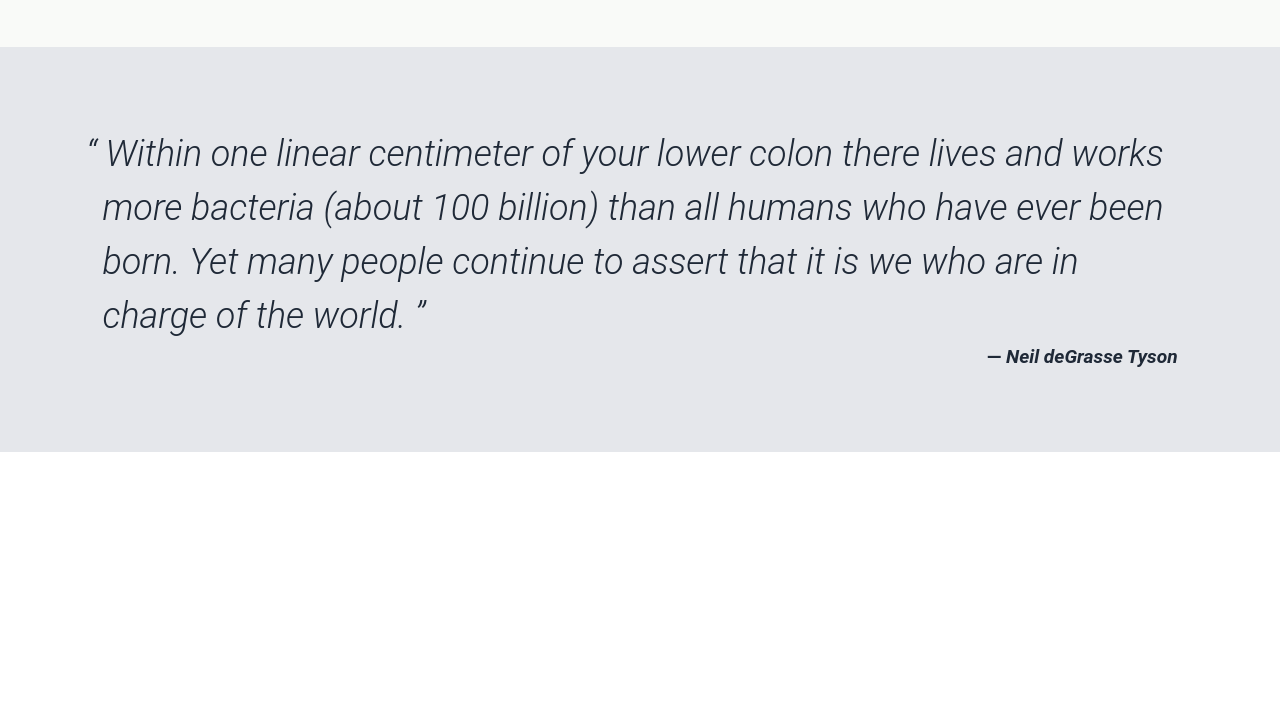
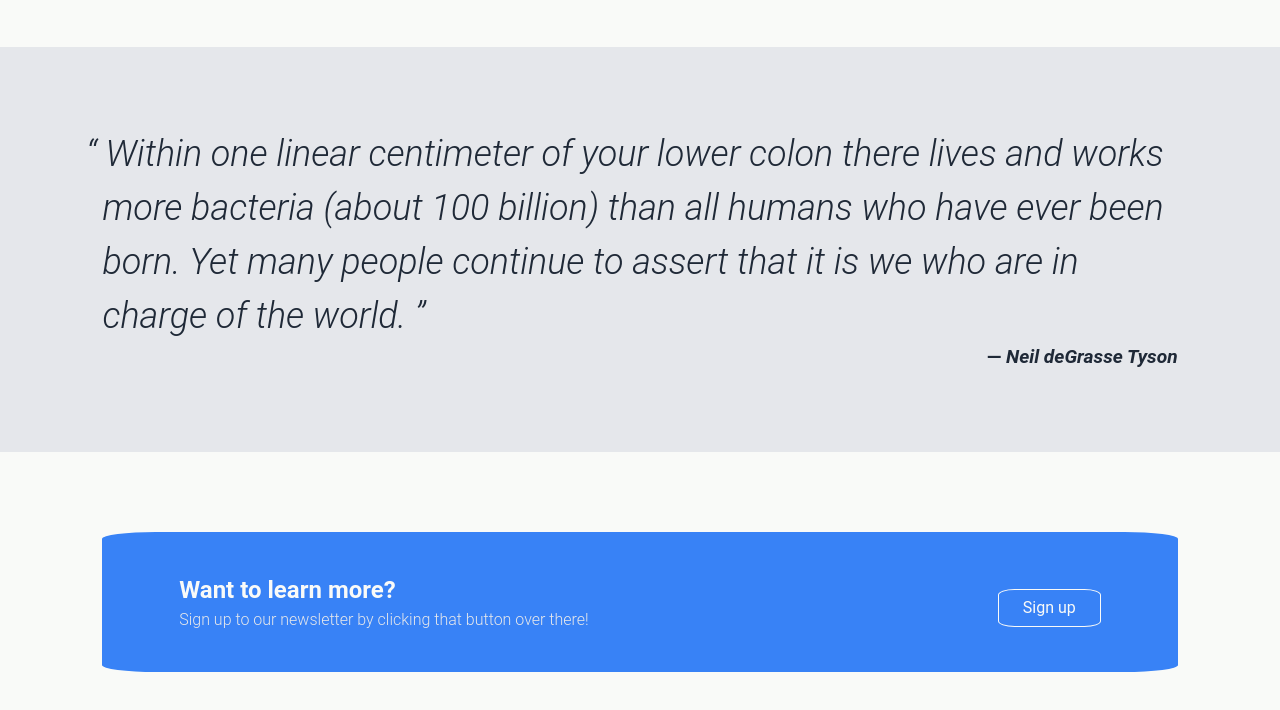
Before and after one commit to Aristotess-Biri/odin-bacteria, a plain HTML site: page index.html in a window 1280 px wide. Shown: the part 819-1529 px from the top of the page. Before the commit the page ends 1271 px from the top, so only its background shows below. Drawn offline with Linux system fonts and the light colour scheme; a web font is replaced by a local one.

Commit message:
Add and style call to action section

```diff
--- a/index.html
+++ b/index.html
@@ -79,7 +79,17 @@
         </figure>
     </section>
 
-    <section class="cta"></section>
+    <section class="cta">
+        <div class="blue-box">
+            <div class="blue-box-lt">
+                <h2>Want to learn more&quest;</h2>
+                <p>Sign up to our newsletter by clicking that button over there&excl;</p>
+            </div>
+            <div class="blue-box-rt">
+                <button class="blue-box-btn">Sign up</button>
+            </div>
+        </div>
+    </section>
    </main>
    <footer>
     <!--
--- a/styles.css
+++ b/styles.css
@@ -314,7 +314,38 @@
     text-align: right;
 }
 
+/* Call to action */
+section.cta {
+    padding: 80px 8vw;
+    background: var(--white);
+}
 
+.blue-box {
+    background: var(--light-blue);
+    border-radius: 5%;
+    padding: 40px 6vw;
+    display: flex;
+    justify-content: space-between;
+    align-items: center;
+}
+
+.blue-box-lt  {
+    & h2 {
+        color: var(--white);
+        font-size: var(--font-3);
+    }
+
+    & p {
+        color: var(--off-white);
+        font-weight: 300;
+    }
+}
+
+button.blue-box-btn {
+    border: 1.5px solid var(--white);
+}
+
+/* Turn off css reset, change ul marg & padd */
 
 /* Responsive Design */
 @media screen and (max-width: 768px) {
@@ -322,4 +353,11 @@
         display: flex;
         flex-flow: column-reverse wrap;
     }
+
+    .blue-box {
+        display: flex;
+        flex-direction: column;
+        align-items: flex-start;
+        gap: 24px;
+    }
 }
```
